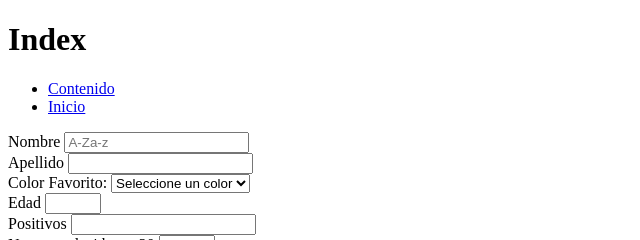
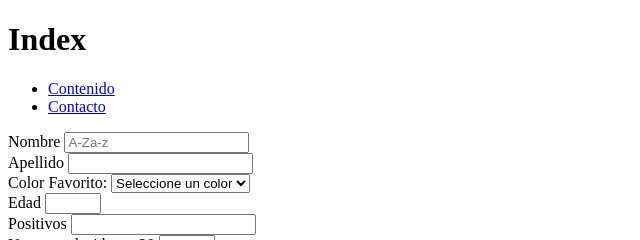
Before and after one commit to AlvaroSaGit/TrabajoIndex, a plain HTML site: page index.html in a window 1280 px wide. Shown: the top 240 px of the page, 0-640 px from the left. Drawn offline with Linux system fonts and the light colour scheme.

Commit message:
CambiosArchivos

```diff
--- a/index.html
+++ b/index.html
@@ -37,7 +37,7 @@ Class: Las clases son utiles para aplicar estilos CSS para y manipular elementos
         <a href="Contenido.html">Contenido</a>
       </li>
       <li>
-        <a href="Inicio.html">Inicio</a>
+        <a href="Contacto.html">Contacto</a>
       </li>
     </ul>
   </section>
```
